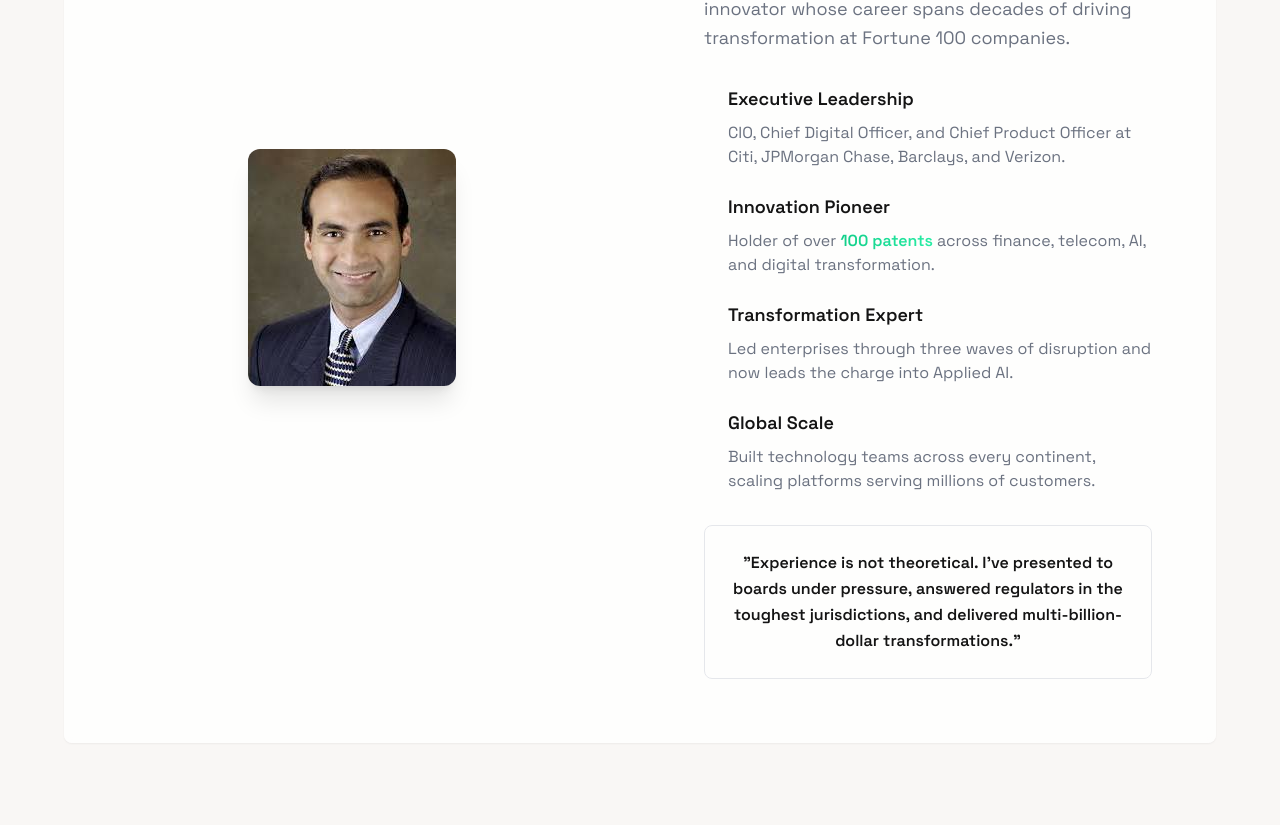
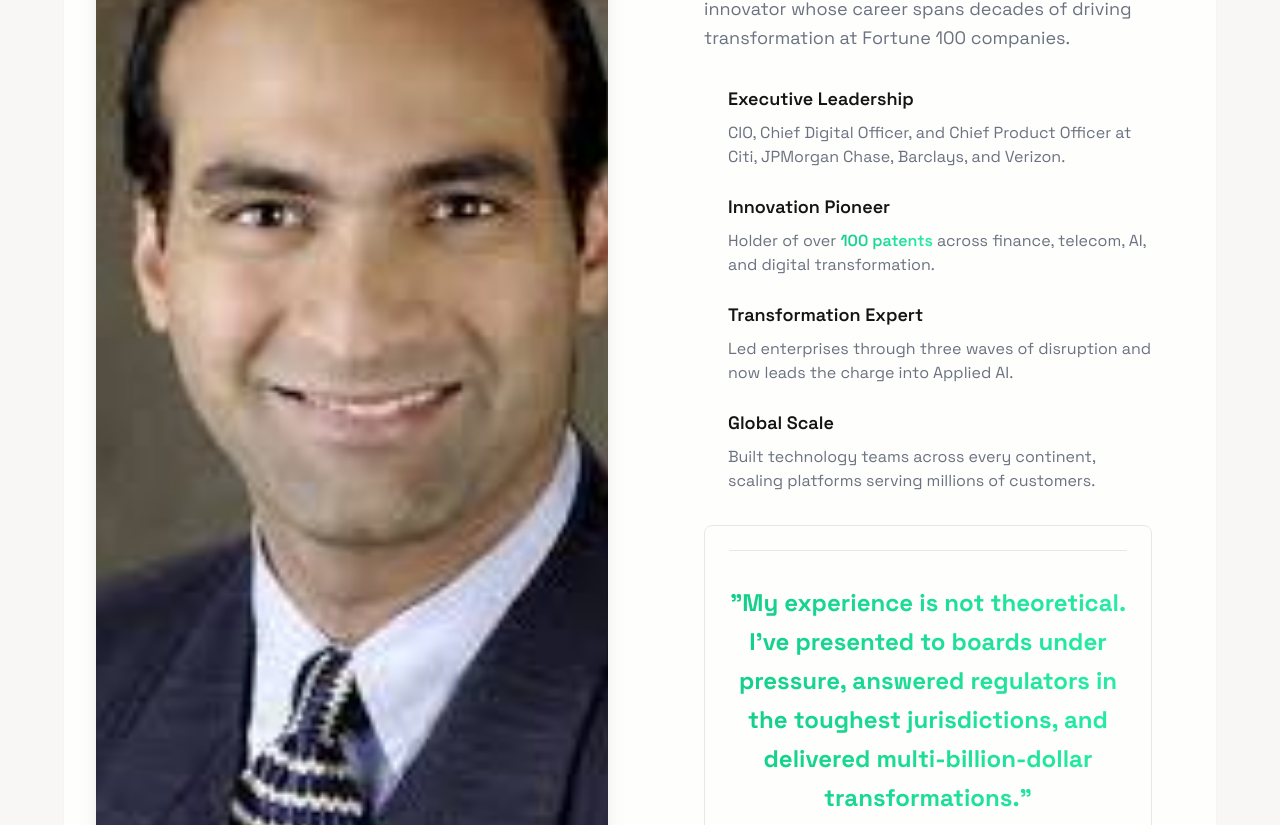
Before and after one commit to Abinayashri-Saravanan/vibrant-capital-website, a React (Vite) app: page /about in a window 1280 px wide. Shown: the part 1635-2460 px from the top of the page. Built offline with nearby package versions, Linux system fonts and the light colour scheme; the HTML template or start-up script is replaced by a standard one.

Commit message:
Fix about page styling

```diff
--- a/src/pages/About.tsx
+++ b/src/pages/About.tsx
@@ -62,13 +62,13 @@ const About = () => {
             </h2>
             <Card className="card-spacex card-spacex-glow border-none bg-card/80 backdrop-blur-sm overflow-hidden">
               <CardContent className="p-0">
-                <div className="grid lg:grid-cols-2 gap-0">
+                <div className="grid lg:grid-cols-2 gap-0 items-stretch">
                   {/* Photo Section */}
-                  <div className="flex items-center justify-center p-6">
+                  <div className="flex items-stretch justify-center p-6 lg:p-8">
                     <img
                       src="/images/shadman-about.jpeg"
                       alt="Shadman Zafar - Founder, Chairman"
-                      className="block w-auto max-w-full h-auto rounded-xl shadow-xl"
+                      className="block w-auto max-w-full h-full object-cover rounded-xl shadow-xl"
                       loading="eager"
                       decoding="async"
                     />
@@ -130,8 +130,8 @@ const About = () => {
                     </div>
 
                     <div className="p-6 bg-spacex-gradient/10 border border-spacex-accent/20 rounded-lg">
-                      <p className="text-foreground font-semibold text-center leading-relaxed">
-                        "Experience is not theoretical. I've presented to boards under pressure,
+                      <p className="text-center text-2xl font-bold text-spacex-gradient border-t border-b border-spacex-accent/20 py-8 leading-relaxed">
+                        "My experience is not theoretical. I've presented to boards under pressure,
                         answered regulators in the toughest jurisdictions, and delivered multi-billion-dollar transformations."
                       </p>
                     </div>
```
